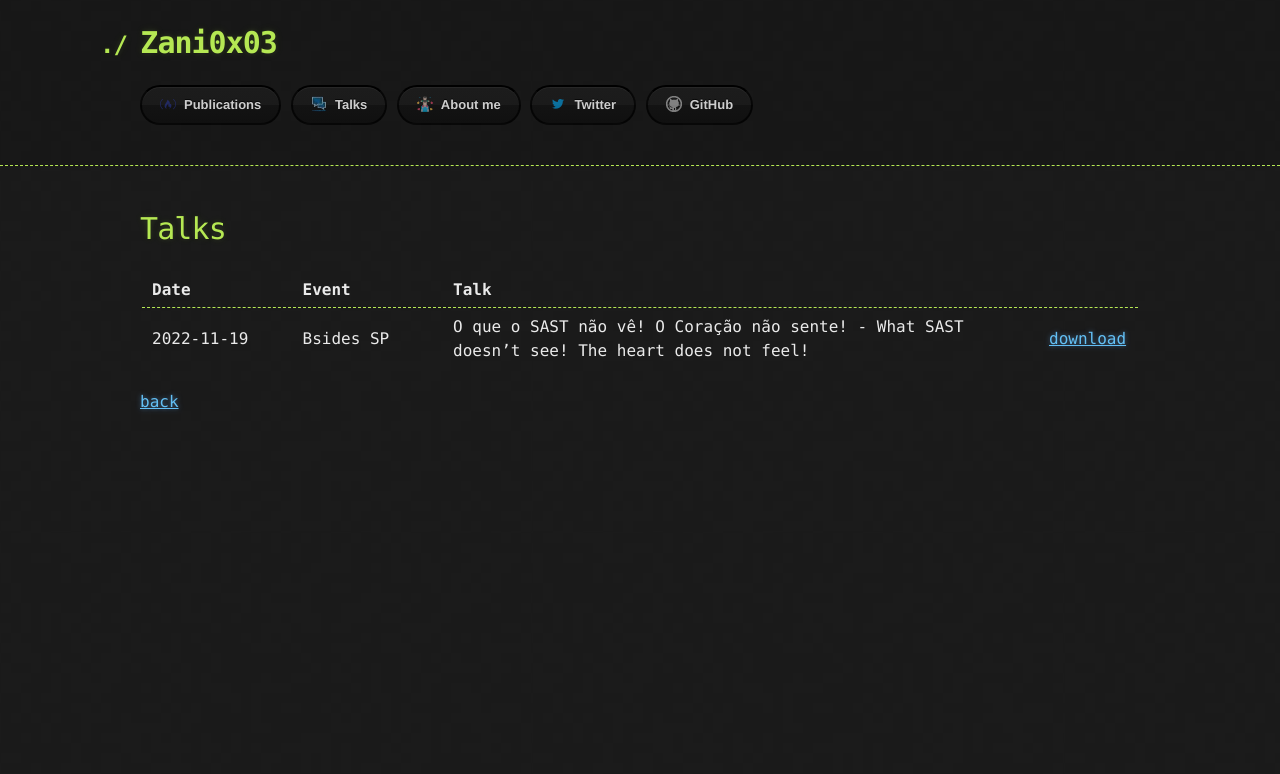
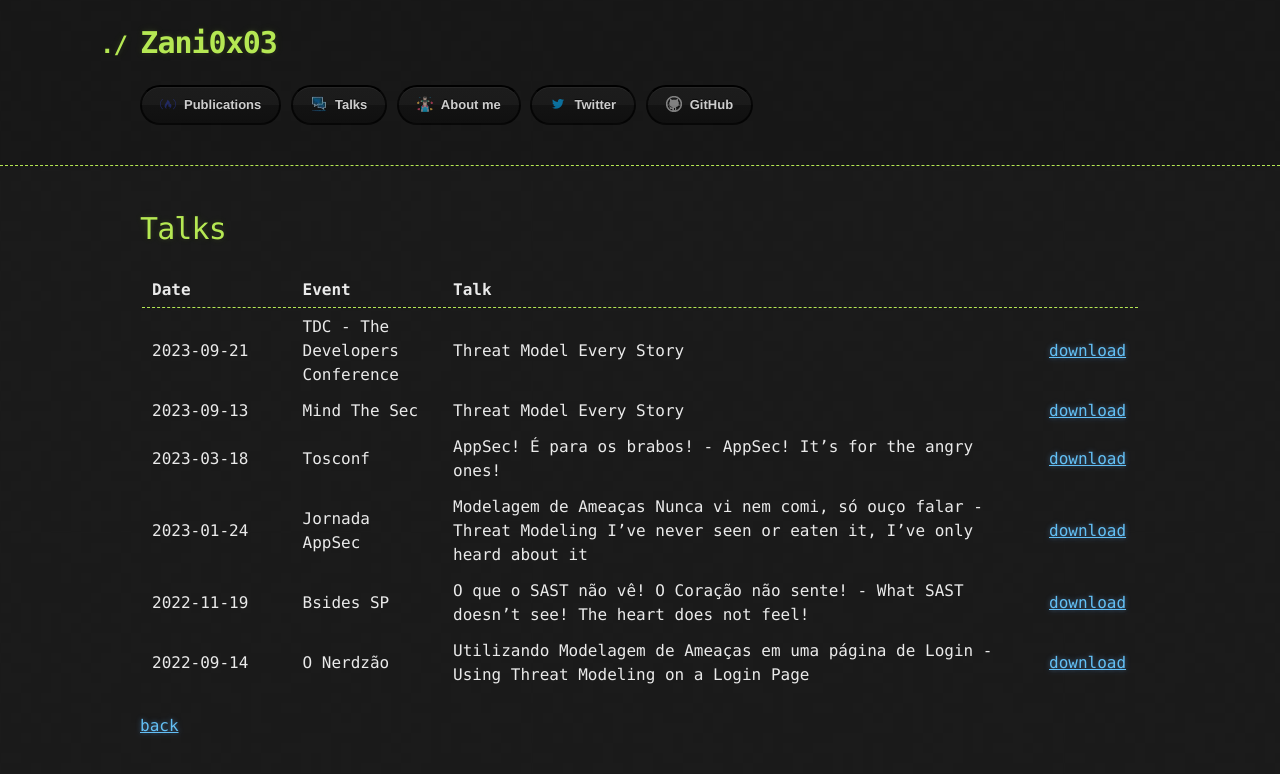
Before and after one commit to zani0x03/zani0x03.github.io, a Jekyll site: the page built from pages/talks.md, in a window 1280 px wide. Shown: the top 774 px of the page. Built offline with Jekyll 4.4.1, drawn with Linux system fonts in a browser that asks for light colours; our own code applies the rules of GitHub Pages for plain Markdown files.

Commit message:
add talks

```diff
--- a/pages/talks.md
+++ b/pages/talks.md
@@ -21,8 +21,11 @@ table th:nth-of-type(4) {
 
 |Date | Event | Talk ||
 |------|-------|------|------|
+|2023-09-21|TDC - The Developers Conference|Threat Model Every Story|[download](../download/2023-09-21_tdc.pdf){:target="_blank"}|
+|2023-09-13|Mind The Sec|Threat Model Every Story|[download](../download/2023-09-13_mindthesec.pdf){:target="_blank"}|
+|2023-03-18|Tosconf|AppSec! É para os brabos! - AppSec! It's for the angry ones!|[download](../download/2023-03-18_tosconf.pdf){:target="_blank"}|
+|2023-01-24|Jornada AppSec|Modelagem de Ameaças Nunca vi nem comi, só ouço falar - Threat Modeling I've never seen or eaten it, I've only heard about it|[download](../download/2023-01-24_jornadaappsec.pdf){:target="_blank"}|
 |2022-11-19|Bsides SP|O que o SAST não vê! O Coração não sente! - What SAST doesn't see! The heart does not feel!|[download](../download/2022-11-19_bsides.pdf){:target="_blank"}|
-
-
+|2022-09-14|O Nerdzão|Utilizando Modelagem de Ameaças em uma página de Login - Using Threat Modeling on a Login Page|[download](../download/2022-09-17_onerdzao.pdf){:target="_blank"}|
 
 [back](../index.html)
```
Also changed, not shown: Gemfile.lock (deleted), 6 other files.
